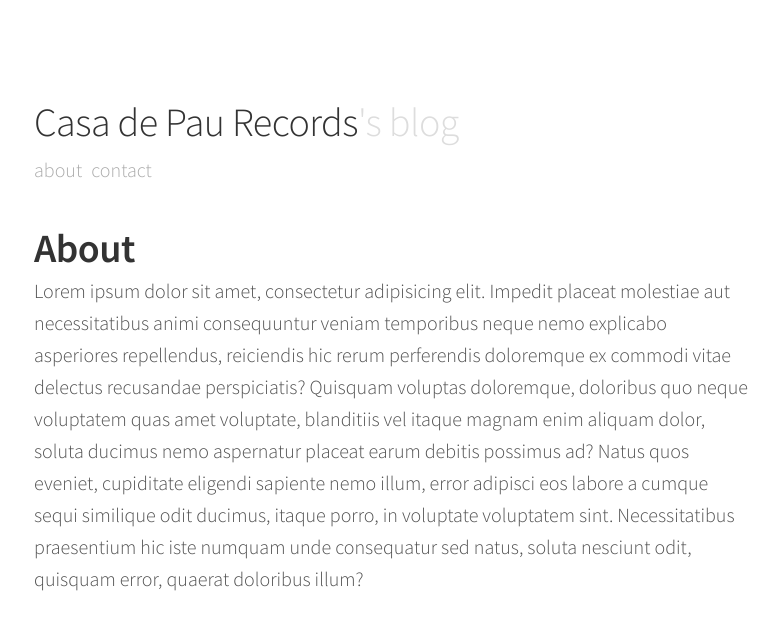
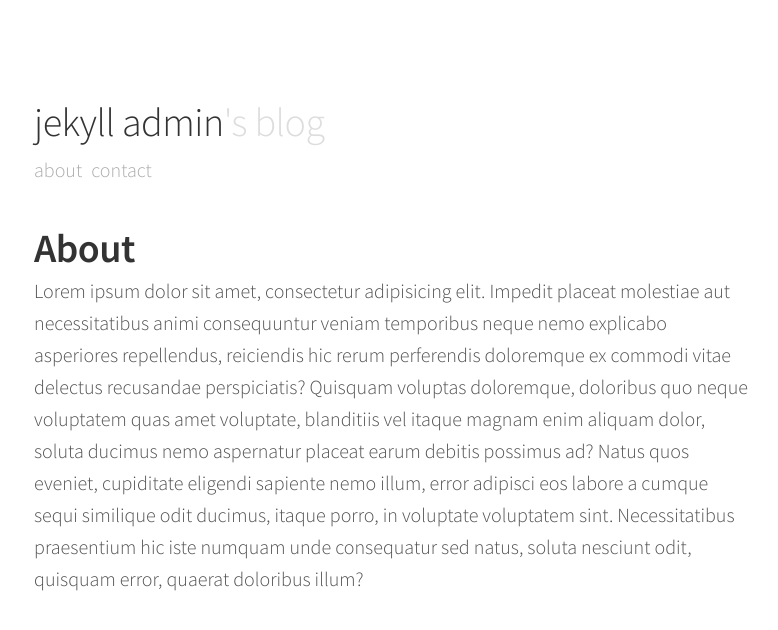
Before and after one commit to gustavoquinalha/cdp, a Jekyll site: the page built from about.md, in a window 1280 px wide. Shown: the top 630 px of the page, without its empty margins (246-1024 px from the left). Built offline with Jekyll 4.4.1, drawn with Linux system fonts in a browser that asks for light colours.

Commit message:
Update _config.yml

```diff
--- a/_config.yml
+++ b/_config.yml
@@ -6,10 +6,10 @@
 # 'jekyll serve'. If you change this file, please restart the server process.
 
 # Site settings
-title: Casa de Pau Records
+title: jekyll admin
 email: gusquinalha@gmail.com
-description: "Blog CDP"
-baseurl: "/cdp"
+description: "jekyll admin"
+baseurl: "/jekyll-admin"
 url: ""
 twitter_username: gustavoquinalha
 github_username:  gustavoquinalha
```
